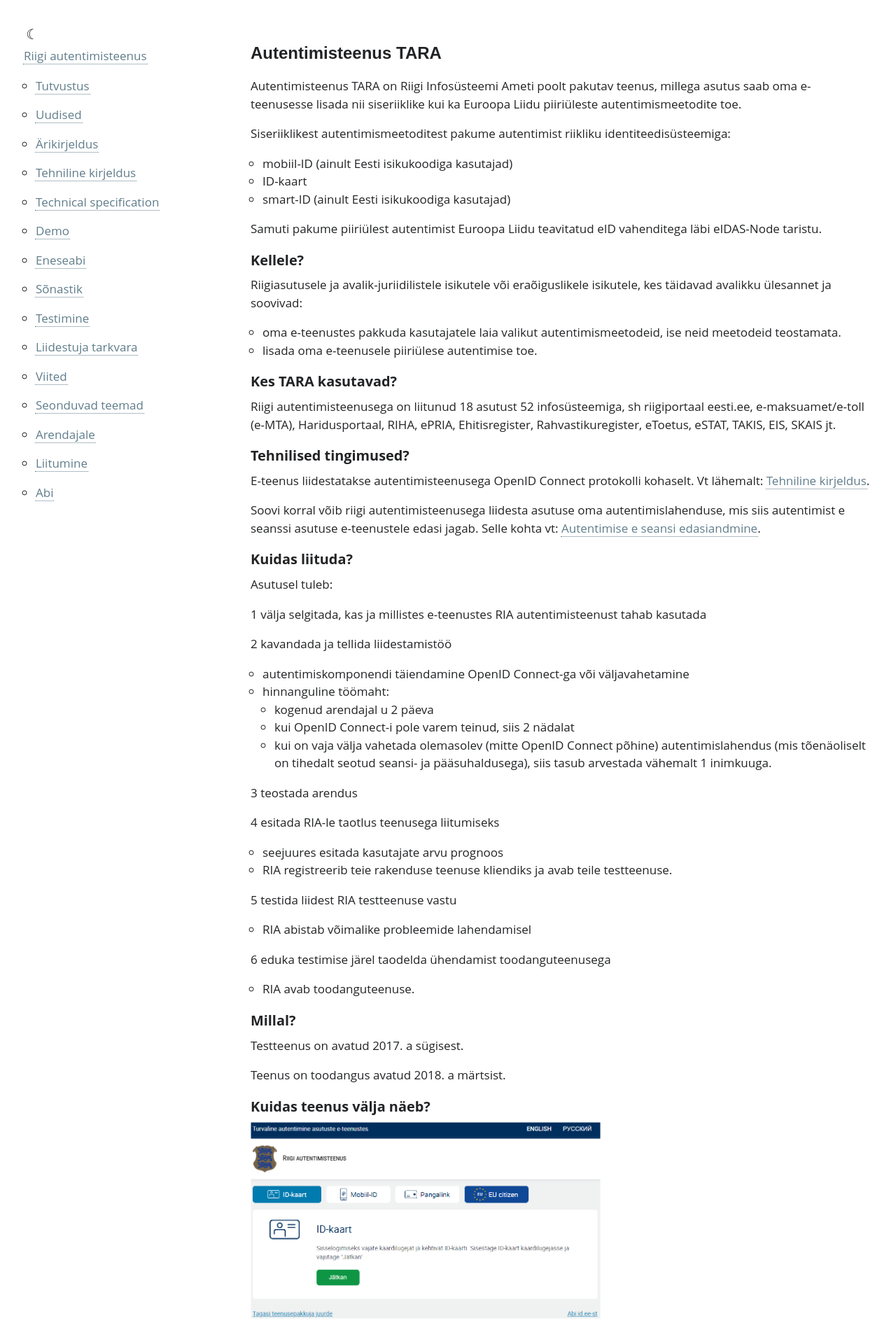
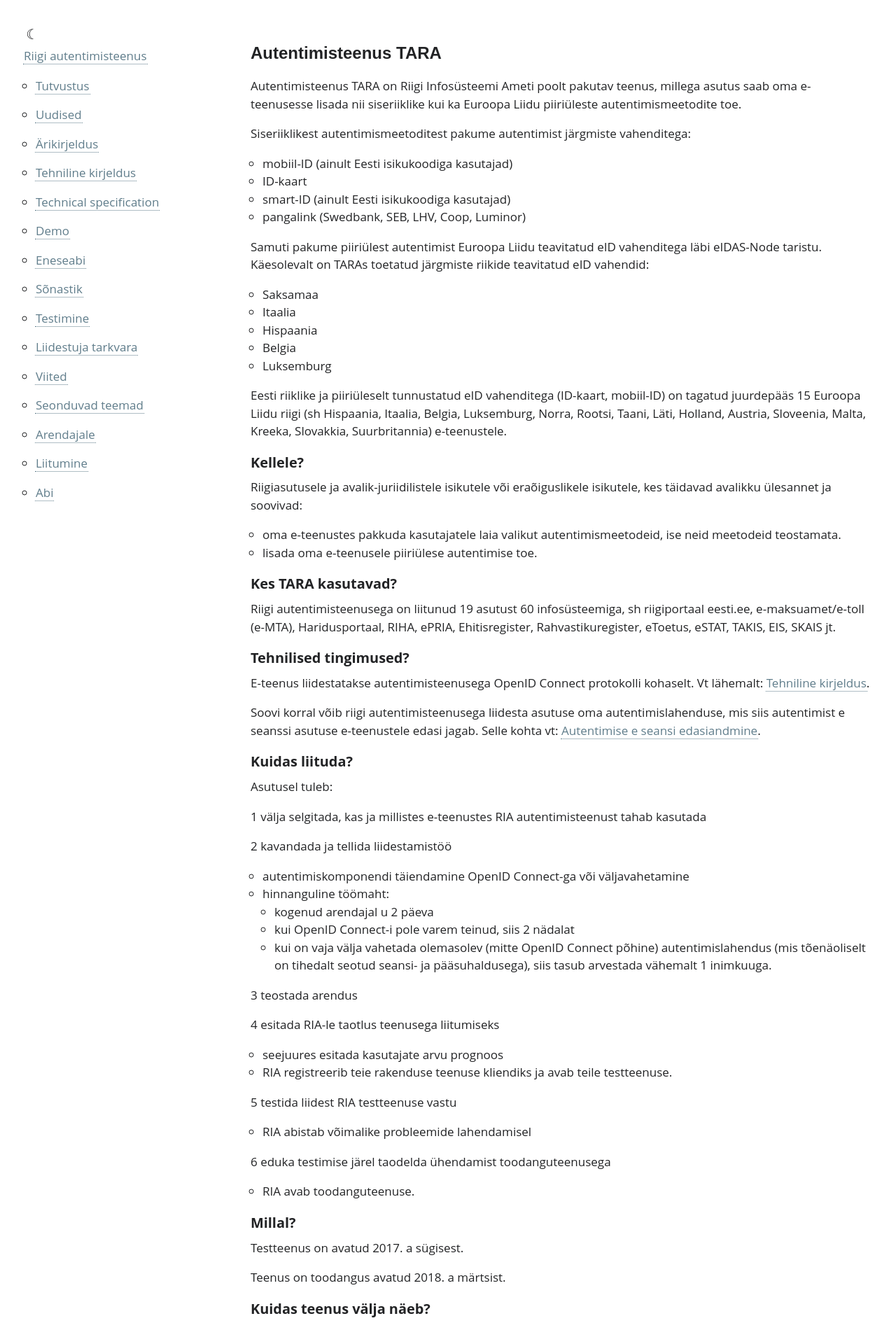
Before and after one commit to e-gov/TARA-Doku, a Jekyll site: the page built from Arikirjeldus.md, in a window 1280 px wide. Shown: the top 1890 px of the page at 70% size. Built offline with Jekyll 4.4.1, drawn with Linux system fonts in a browser that asks for light colours; our own code applies the rules of GitHub Pages for plain Markdown files.

Commit message:
Update Arikirjeldus.md

```diff
--- a/Arikirjeldus.md
+++ b/Arikirjeldus.md
@@ -6,13 +6,22 @@ permalink: Arikirjeldus
 
 Autentimisteenus TARA on Riigi Infosüsteemi Ameti poolt pakutav teenus, millega asutus saab oma e-teenusesse lisada nii siseriiklike kui ka Euroopa Liidu piiriüleste autentimismeetodite toe.
 
-Siseriiklikest autentimismeetoditest pakume autentimist riikliku identiteedisüsteemiga:
+Siseriiklikest autentimismeetoditest pakume autentimist järgmiste vahenditega:
 
 - mobiil-ID (ainult Eesti isikukoodiga kasutajad)
 - ID-kaart
 - smart-ID (ainult Eesti isikukoodiga kasutajad)
+- pangalink (Swedbank, SEB, LHV, Coop, Luminor)
 
-Samuti pakume piiriülest autentimist Euroopa Liidu teavitatud eID vahenditega läbi eIDAS-Node taristu.
+Samuti pakume piiriülest autentimist Euroopa Liidu teavitatud eID vahenditega läbi eIDAS-Node taristu. Käesolevalt on TARAs toetatud järgmiste riikide teavitatud eID vahendid:
+
+- Saksamaa
+- Itaalia
+- Hispaania
+- Belgia
+- Luksemburg
+
+Eesti riiklike ja piiriüleselt tunnustatud eID vahenditega (ID-kaart, mobiil-ID) on tagatud juurdepääs 15 Euroopa Liidu riigi (sh Hispaania, Itaalia, Belgia, Luksemburg, Norra, Rootsi, Taani, Läti, Holland, Austria, Sloveenia, Malta, Kreeka, Slovakkia, Suurbritannia) e-teenustele.
 
 ## Kellele?
 
@@ -22,7 +31,7 @@ Riigiasutusele ja avalik-juriidilistele isikutele või eraõiguslikele isikutele
 
 ## Kes TARA kasutavad?
 
-Riigi autentimisteenusega on liitunud 18 asutust 52
+Riigi autentimisteenusega on liitunud 19 asutust 60
 infosüsteemiga, sh riigiportaal eesti.ee, e-maksuamet/e-toll (e-MTA), Haridusportaal, RIHA, ePRIA, Ehitisregister, Rahvastikuregister, eToetus, eSTAT, TAKIS, EIS, SKAIS jt.
 
 ## Tehnilised tingimused?
```
